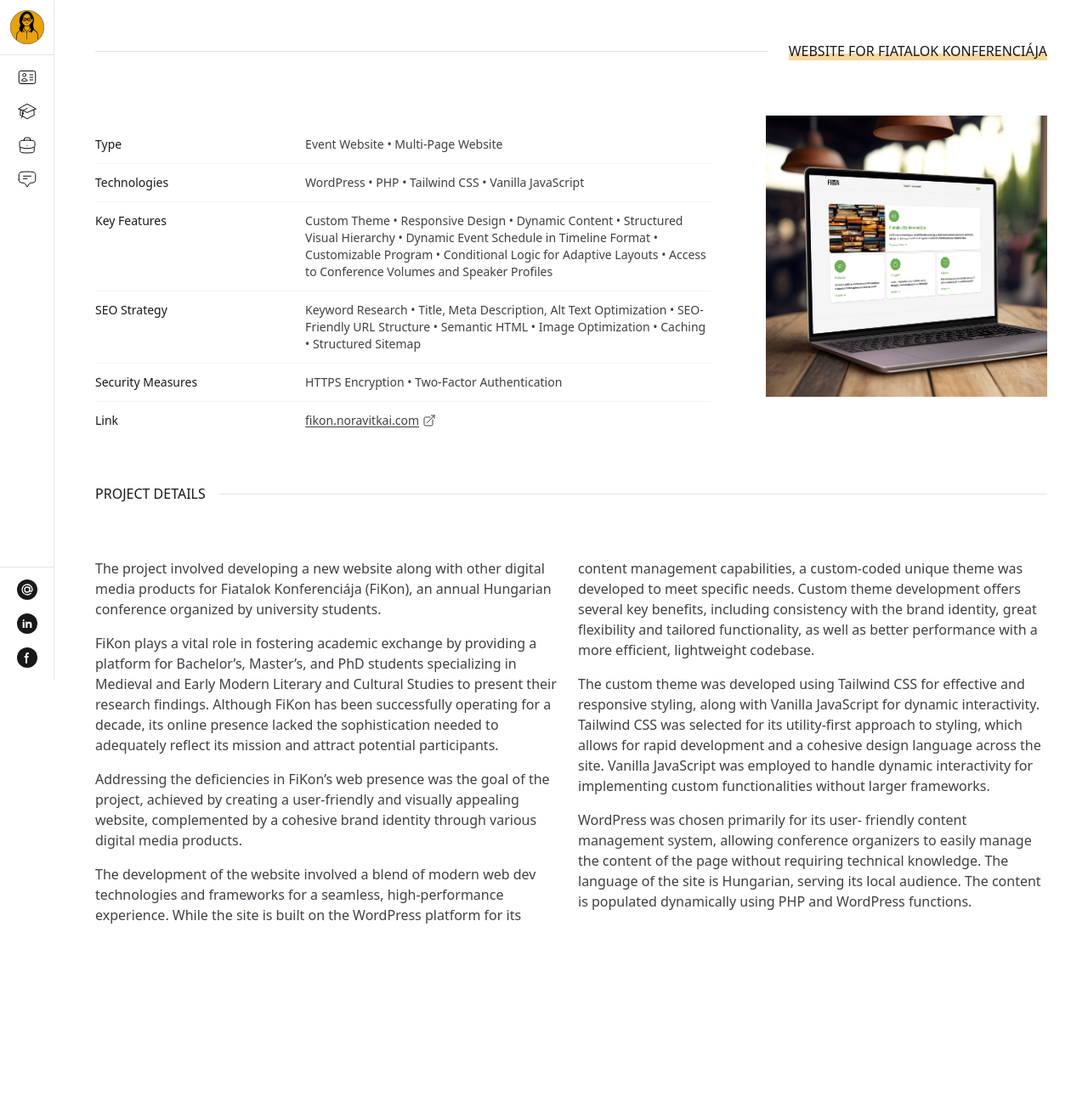
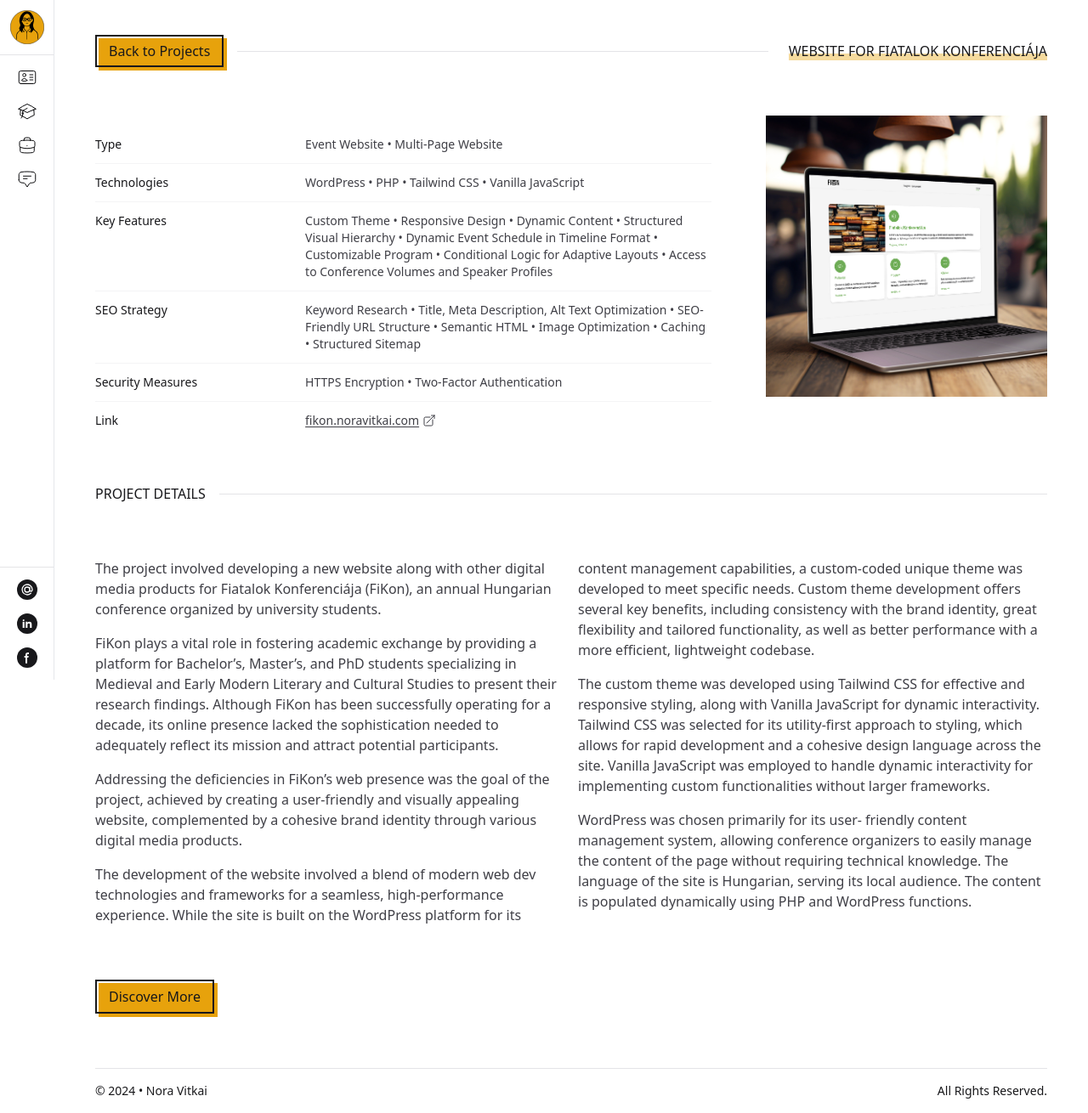
Before and after one commit to noravitkai/portfolio-project, a Vue app: page /projects/fiatalok-konferenciaja-website in a window 1280 px wide. Shown: the whole page at 85% size. Before the commit the page ends 1089 px from the top, so only its background shows below. Built offline with nearby package versions, Linux system fonts and the light colour scheme.

Commit message:
Add Footer + alt text
Implemented footer component with copyright info. Updated descriptive alt text to images.

```diff
--- a/src/App.vue
+++ b/src/App.vue
@@ -1,12 +1,16 @@
 <template>
-  <div class="flex">
+  <div class="flex min-h-screen">
     <SideMenu />
-    <main class="flex-1 overflow-y-auto ml-16">
-      <router-view />
-    </main>
+    <div class="flex-1 overflow-y-auto ml-16">
+      <main>
+        <router-view />
+      </main>
+      <FooterSection />
+    </div>
   </div>
 </template>
 
 <script setup>
 import SideMenu from "./components/SideMenu.vue";
+import FooterSection from "./components/FooterSection.vue";
 </script>
--- a/src/components/ContactSection.vue
+++ b/src/components/ContactSection.vue
@@ -186,7 +186,7 @@
       <div>
         <img
           src="/src/assets/nora-vitkai-portrait-02.jpg"
-          alt="Portrait of Nora Vitkai"
+          alt="Nora Vitkai smiling and enjoying a coffee break"
           class="size-full object-cover"
         />
       </div>
--- a/src/components/ExperienceSection.vue
+++ b/src/components/ExperienceSection.vue
@@ -66,7 +66,7 @@
               class="absolute inset-0 bg-yellow w-full h-full transition ease-in-out duration-300 transform translate-x-1 translate-y-1 group-hover:translate-x-0 group-hover:translate-y-0"
             ></span>
             <span class="absolute inset-0 border-2 border-zinc-900"></span>
-            <span class="relative">Browse projects</span>
+            <span class="relative">Browse Projects</span>
           </router-link>
         </div>
       </div>
--- /dev/null
+++ b/src/components/FooterSection.vue
@@ -0,0 +1,23 @@
+<template>
+  <footer>
+    <div
+      class="mx-auto max-w-screen-2xl px-4 sm:px-6 lg:px-8 xl:px-12 pt-8 xl:pt-16 pb-4"
+    >
+      <div class="pt-4 xl:pt-4 border-t border-zinc-200"></div>
+      <div
+        class="text-center sm:flex sm:justify-between sm:text-left text-xs sm:text-sm text-zinc-900"
+      >
+        <p class="block sm:inline">All Rights Reserved.</p>
+        <p class="mt-2 sm:order-first sm:mt-0">
+          &copy; {{ currentYear }} • Nora Vitkai
+        </p>
+      </div>
+    </div>
+  </footer>
+</template>
+
+<script setup>
+import { ref } from "vue";
+
+const currentYear = ref(new Date().getFullYear());
+</script>
--- a/src/components/HeroSection.vue
+++ b/src/components/HeroSection.vue
@@ -36,7 +36,7 @@
                   class="absolute inset-0 bg-yellow w-full h-full transition ease-in-out duration-300 transform translate-x-1 translate-y-1 group-hover:translate-x-0 group-hover:translate-y-0"
                 ></span>
                 <span class="absolute inset-0 border-2 border-zinc-900"></span>
-                <span class="relative">Get in touch</span>
+                <span class="relative">Get in Touch</span>
               </router-link>
             </div>
           </header>
@@ -51,7 +51,7 @@
             >
               <img
                 src="/src/assets/nora-vitkai-portrait-01.jpg"
-                alt=""
+                alt="Nora Vitkai in creative work on her MacBook in a productive office environment"
                 class="aspect-square w-full object-cover transition duration-500 group-hover:scale-105"
               />
               <div class="relative bg-white pt-4">
@@ -69,7 +69,7 @@
             >
               <img
                 src="/src/assets/workspace.jpg"
-                alt="Workspace"
+                alt="Productive workspace scene featuring a clean, minimalist desk setup"
                 class="aspect-square w-full object-cover transition duration-500 group-hover:scale-105"
               />
               <div class="relative bg-white pt-3">
--- a/src/components/ProjectDetails.vue
+++ b/src/components/ProjectDetails.vue
@@ -4,6 +4,18 @@
   >
     <div>
       <span class="flex items-center">
+        <div class="mr-4">
+          <router-link
+            :to="{ path: '/', hash: '#hero' }"
+            class="relative max-w-max px-4 py-2 group text-zinc-900"
+          >
+            <span
+              class="absolute inset-0 bg-yellow w-full h-full transition ease-in-out duration-300 transform translate-x-1 translate-y-1 group-hover:translate-x-0 group-hover:translate-y-0"
+            ></span>
+            <span class="absolute inset-0 border-2 border-zinc-900"></span>
+            <span class="relative">Back to Projects</span>
+          </router-link>
+        </div>
         <span class="h-px flex-1 bg-zinc-200"></span>
         <span class="pl-6 relative">
           <span
@@ -78,6 +90,22 @@
         </p>
       </div>
     </div>
+    <div class="pt-8 xl:pt-16">
+      <div>
+        <span class="flex items-center">
+          <router-link
+            to="/projects"
+            class="relative max-w-max px-4 py-2 group text-zinc-900"
+          >
+            <span
+              class="absolute inset-0 bg-yellow w-full h-full transition ease-in-out duration-300 transform translate-x-1 translate-y-1 group-hover:translate-x-0 group-hover:translate-y-0"
+            ></span>
+            <span class="absolute inset-0 border-2 border-zinc-900"></span>
+            <span class="relative">Discover More</span>
+          </router-link>
+        </span>
+      </div>
+    </div>
   </div>
 </template>
 
--- a/src/components/ProjectList.vue
+++ b/src/components/ProjectList.vue
@@ -19,7 +19,7 @@
               class="absolute inset-0 bg-yellow w-full h-full transition ease-in-out duration-300 transform translate-x-1 translate-y-1 group-hover:translate-x-0 group-hover:translate-y-0"
             ></span>
             <span class="absolute inset-0 border-2 border-zinc-900"></span>
-            <span class="relative">Back to main</span>
+            <span class="relative">Back to Main</span>
           </router-link>
         </div>
       </span>
```
